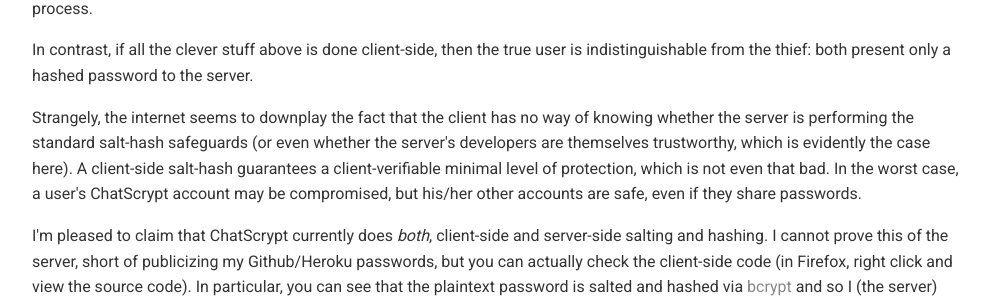
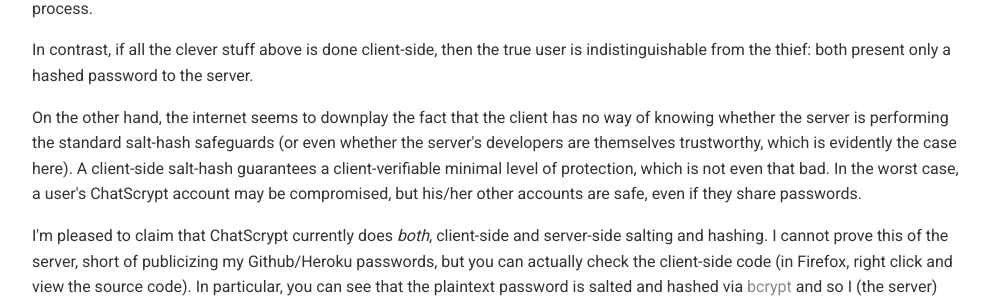
Before and after one commit to chatscrypt/chatscrypt.github.io, a Jekyll site: the page built from _posts/2019-12-25-zero-knowledge-security-chatscrypt-passwords.html, in a window 1280 px wide. Shown: the part 1047-1347 px from the top of the page, without its empty margins (143-1135 px from the left). Built offline with Jekyll 4.4.1, drawn with Linux system fonts in a browser that asks for light colours; comment, search, counter and statistics services are not loaded.

Commit message:
Update 2019-12-25-zero-knowledge-security-chatscrypt-passwords.html

```diff
--- a/_posts/2019-12-25-zero-knowledge-security-chatscrypt-passwords.html
+++ b/_posts/2019-12-25-zero-knowledge-security-chatscrypt-passwords.html
@@ -25,7 +25,7 @@
 
 <p>In contrast, if all the clever stuff above is done client-side, then the true user is indistinguishable from the thief: both present only a hashed password to the server.
 
-<p>Strangely, the internet seems to downplay the fact that the client has no way of knowing whether the server is performing the standard salt-hash safeguards (or even whether the server's developers are themselves trustworthy, which is evidently the case here). A client-side salt-hash guarantees a client-verifiable minimal level of protection, which is not even that bad. In the worst case, a user's ChatScrypt account may be compromised, but his/her other accounts are safe, even if they share passwords.
+<p>On the other hand, the internet seems to downplay the fact that the client has no way of knowing whether the server is performing the standard salt-hash safeguards (or even whether the server's developers are themselves trustworthy, which is evidently the case here). A client-side salt-hash guarantees a client-verifiable minimal level of protection, which is not even that bad. In the worst case, a user's ChatScrypt account may be compromised, but his/her other accounts are safe, even if they share passwords.
 
 <p>I'm pleased to claim that ChatScrypt currently does <i>both</i>, client-side and server-side salting and hashing. I cannot prove this of the server, short of publicizing my Github/Heroku passwords, but you can actually check the client-side code (in Firefox, right click and view the source code). In particular, you can see that the plaintext password is salted and hashed via <a href="https://en.wikipedia.org/wiki/Bcrypt">bcrypt</a> and so I (the server) never see the users' plaintext passwords.
 
```
